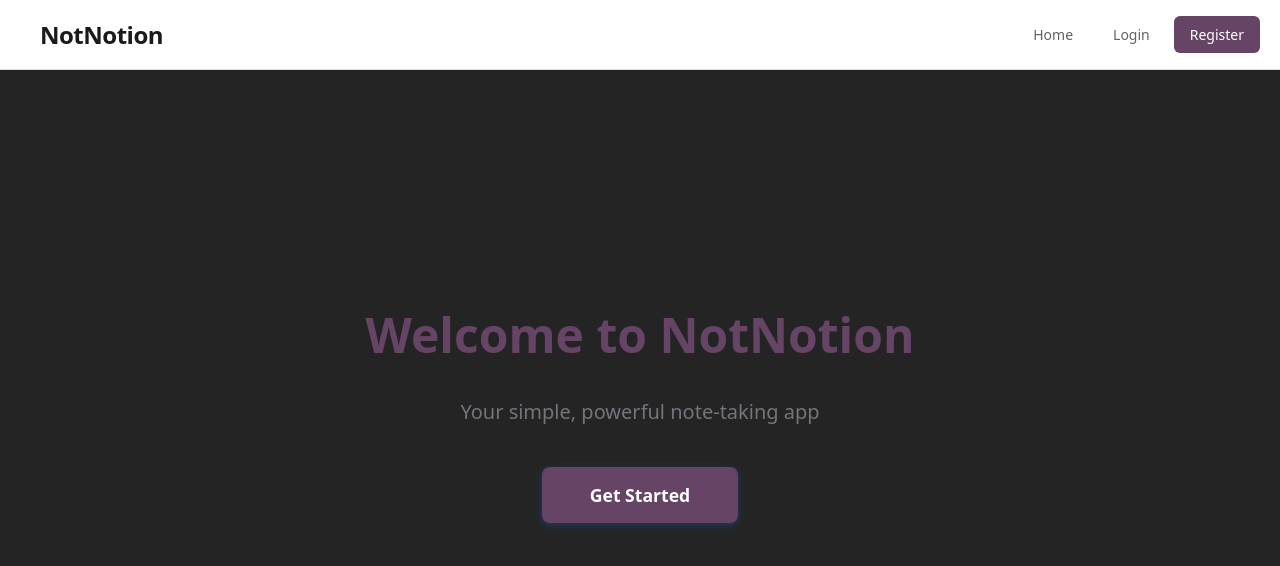
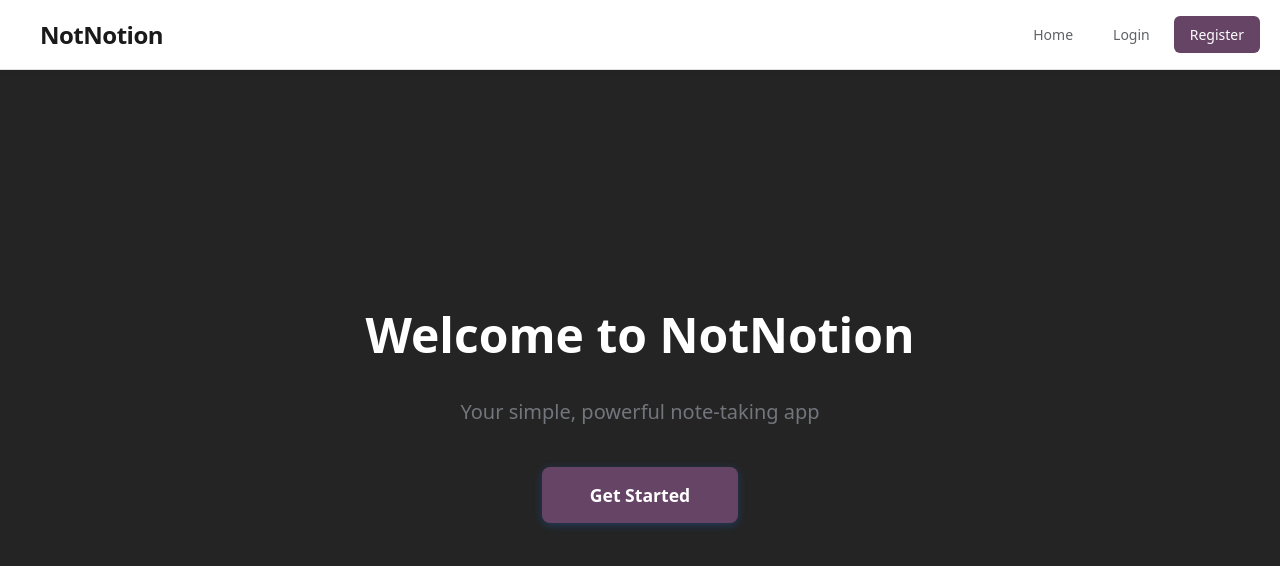
Before and after one commit to Dabbuka/NotNotion, a React app in the folder frontend/: page / in a window 1280 px wide. Shown: the top 566 px of the page. Built offline with nearby package versions, Linux system fonts and the light colour scheme; the HTML template or start-up script is replaced by a standard one.

Commit message:
Changed color of Landingpage title

```diff
--- a/frontend/src/pages/css/LandingPage.css
+++ b/frontend/src/pages/css/LandingPage.css
@@ -12,7 +12,7 @@
 .landing-page h1 {
   font-size: 3rem;
   font-weight: 700;
-  color: #646;
+  color: rgb(255, 255, 255);
   margin-bottom: 16px;
 }
 
```
